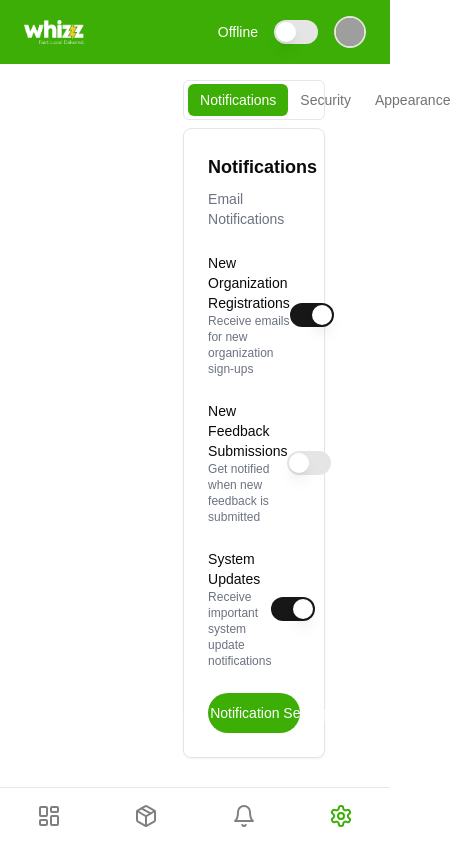
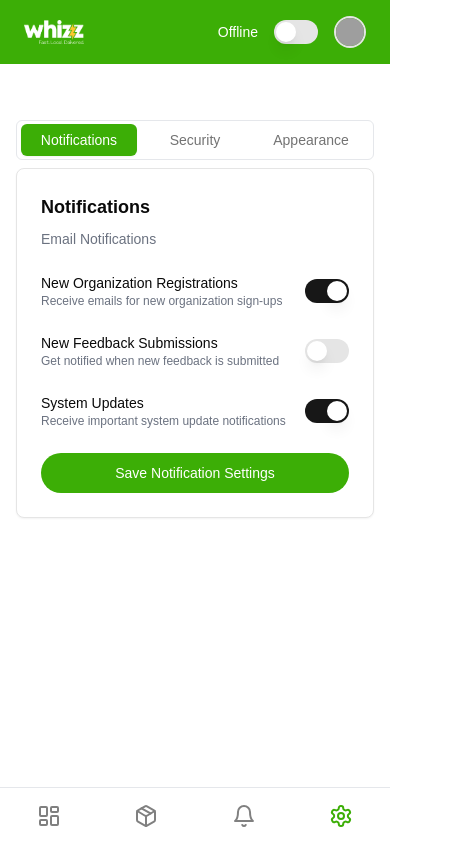
Before and after one commit to vedantbhamare-11/whizz-dashboard, a Next.js app: page /settings in a window 390 px wide. Shown: the whole page, 462 px wide, since content can reach past the window. Built offline with nearby package versions, Linux system fonts and the light colour scheme; grey boxes are pictures that could not be loaded.

Commit message:
updated the settings page for mobile screens

```diff
--- a/src/app/settings/page.tsx
+++ b/src/app/settings/page.tsx
@@ -1,6 +1,6 @@
 "use client";
 
-import { useState } from "react";
+import { useState, useLayoutEffect } from "react";
 import Header from "@/components/layout/Header";
 import Sidebar from "@/components/layout/Sidebar";
 import { Tabs, TabsContent, TabsList, TabsTrigger } from "@/components/ui/tabs";
@@ -8,7 +8,11 @@ import NotificationsSettings from "@/components/settings/NotificationsSettings";
 import SecuritySettings from "@/components/settings/SecuritySettings";
 import AppearanceSettings from "@/components/settings/AppearanceSettings";
 
+const isMobile = () => window.innerWidth <= 820;
+
 const SettingsPage = () => {
+  const [isMobileView, setIsMobileView] = useState(false);
+
   const [notificationSettings, setNotificationSettings] = useState({
     newOrganizationRegistrations: true,
     newFeedbackSubmissions: false,
@@ -52,30 +56,31 @@ const SettingsPage = () => {
     console.log("Appearance Settings Saved:", appearanceSettings);
   };
 
-  return (
-    <div className="flex h-screen">
-      <Sidebar />
-      <div className="flex-1 flex flex-col">
-        <Header />
-        <main className="flex-1 flex justify-center p-4 mt-[4rem] ml-[6rem]">
-          <div className="flex flex-col items-center w-1/2">
+  useLayoutEffect(() => {
+    const handleResize = () => setIsMobileView(isMobile());
+    handleResize();
+    window.addEventListener("resize", handleResize);
+    return () => window.removeEventListener("resize", handleResize);
+  }, []);
+
+  const renderTabs = () => (
     <Tabs defaultValue="notifications" className="w-full">
       <TabsList className="flex justify-around bg-white border border-gray-200">
         <TabsTrigger
           value="notifications"
-                  className="w-full text-center text-sm font-medium  rounded-md hover:bg-gray-100 data-[state=active]:bg-[#3CAE06] data-[state=active]:text-white"
+          className="w-full text-center text-sm font-medium rounded-md hover:bg-gray-100 data-[state=active]:bg-[#3CAE06] data-[state=active]:text-white"
         >
           Notifications
         </TabsTrigger>
         <TabsTrigger
           value="security"
-                  className="w-full text-center text-sm font-medium  rounded-md hover:bg-gray-100 data-[state=active]:bg-[#3CAE06] data-[state=active]:text-white"
+          className="w-full text-center text-sm font-medium rounded-md hover:bg-gray-100 data-[state=active]:bg-[#3CAE06] data-[state=active]:text-white"
         >
           Security
         </TabsTrigger>
         <TabsTrigger
           value="appearance"
-                  className="w-full text-center text-sm font-medium  rounded-md hover:bg-gray-100 data-[state=active]:bg-[#3CAE06] data-[state=active]:text-white"
+          className="w-full text-center text-sm font-medium rounded-md hover:bg-gray-100 data-[state=active]:bg-[#3CAE06] data-[state=active]:text-white"
         >
           Appearance
         </TabsTrigger>
@@ -103,9 +108,33 @@ const SettingsPage = () => {
         />
       </TabsContent>
     </Tabs>
-          </div>
+  );
+
+  return (
+    <div className="flex flex-col h-screen">
+      {isMobileView ? (
+        // Mobile Layout
+        <div className="flex flex-col h-screen w-full">
+          <Header />
+          <div className="flex flex-1 pt-20">
+            <Sidebar />
+            <main className="flex-1 p-4">
+              <div className="mt-6 mx-auto w-full max-w-md">{renderTabs()}</div>
             </main>
           </div>
+        </div>
+      ) : (
+        // Desktop Layout
+        <div className="flex h-full">
+          <Sidebar />
+          <div className="flex-1 flex flex-col">
+            <Header />
+            <main className="flex-1 p-4 mt-[4rem] ml-[6rem]">
+              <div className="w-3/4 mx-auto">{renderTabs()}</div>
+            </main>
+          </div>
+        </div>
+      )}
     </div>
   );
 };
```
Lines whose indentation alone changed are shown as unchanged.
